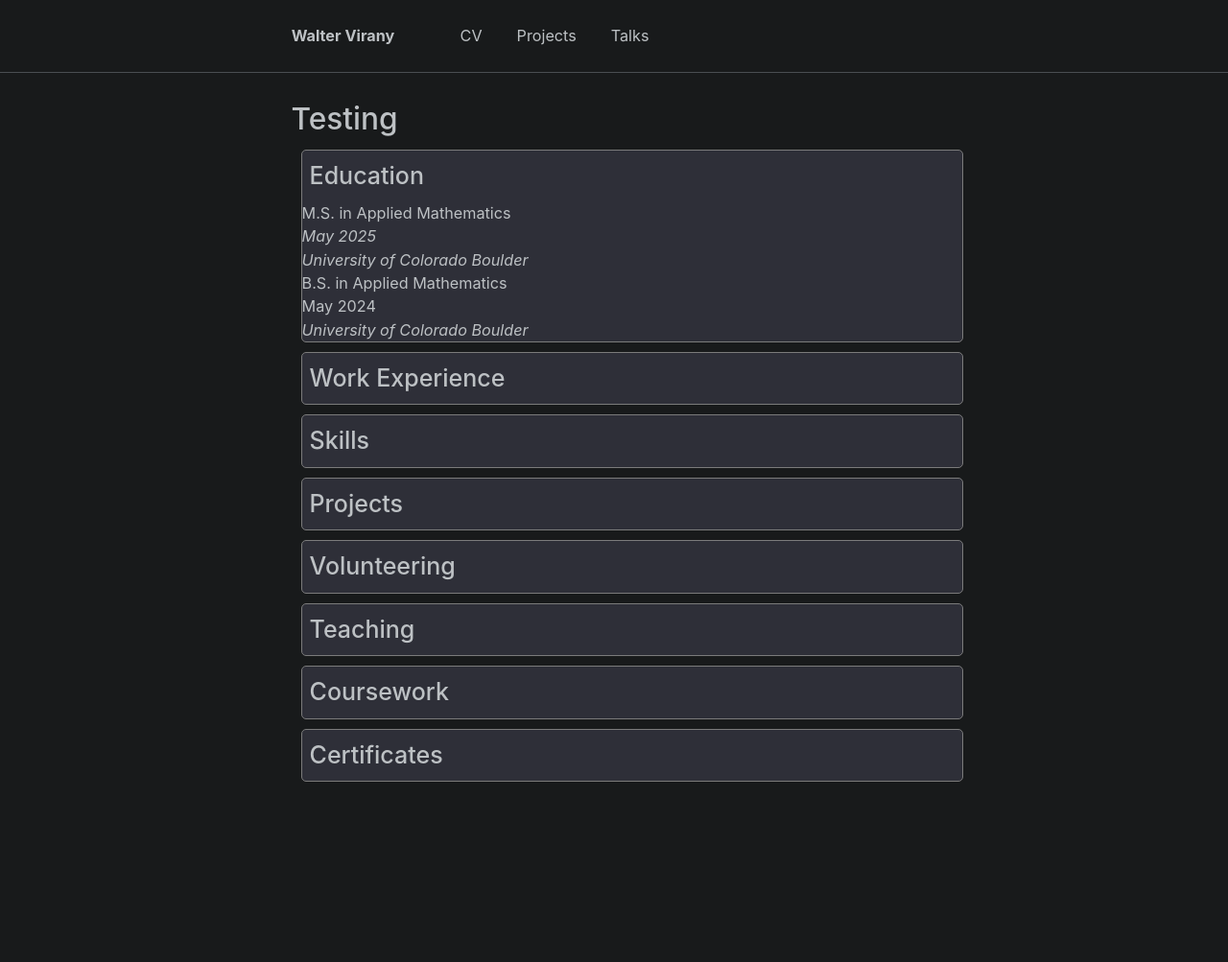
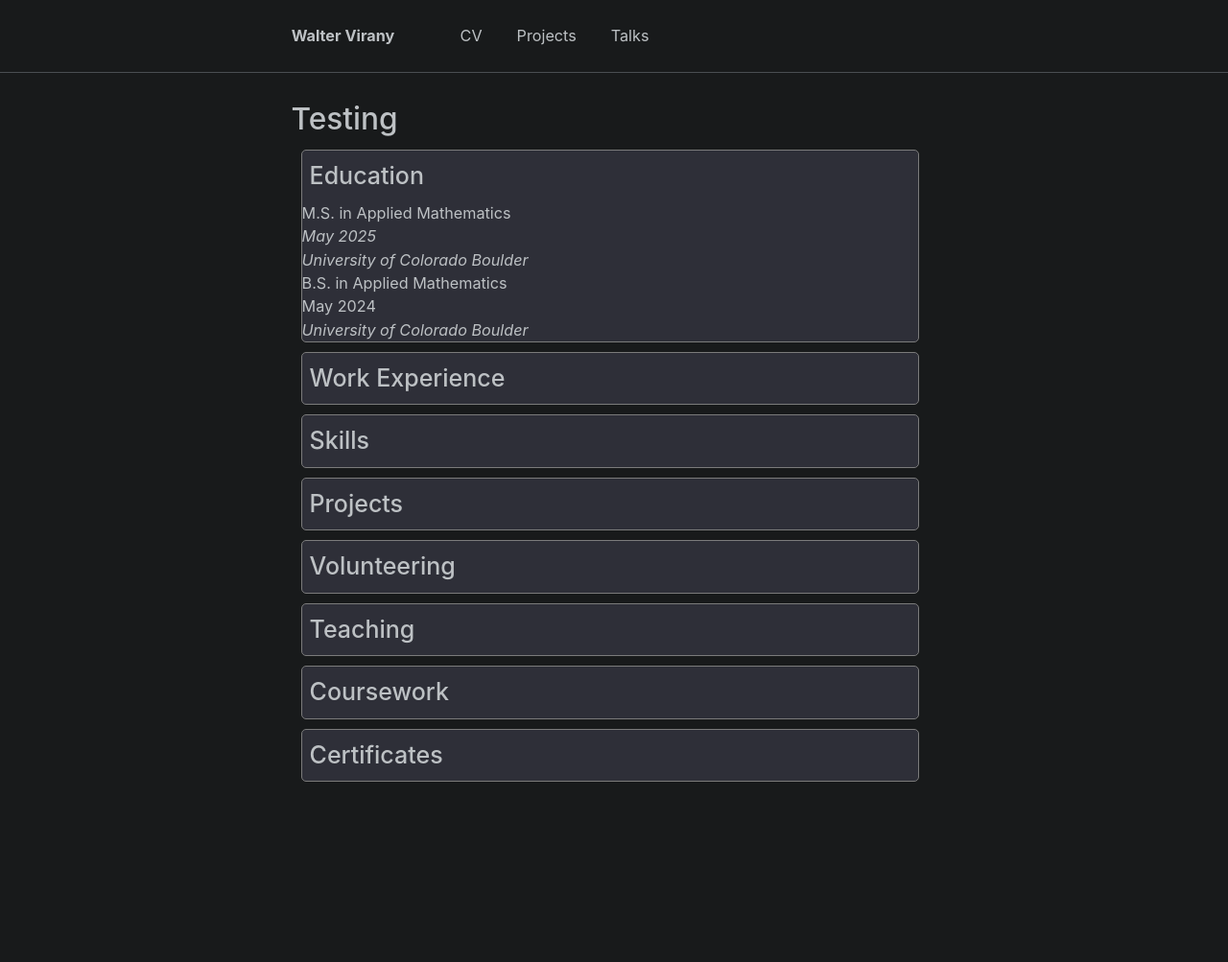
Before and after one commit to wvirany/wvirany.github.io, a Jekyll site: the page built from _pages/test.html, in a window 1280 px wide. Shown: the whole page at 96% size. Built offline with Jekyll 4.4.1, drawn with Linux system fonts in a browser that asks for light colours.

Commit message:
Update test.html

```diff
--- a/_pages/test.html
+++ b/_pages/test.html
@@ -20,7 +20,7 @@ div.cv {
     border-style: solid;
     border-radius: 5px;
     background-color: rgb(46, 47, 56);
-    width: 75%;
+    width: 70%;
     margin: 10px;
 
 }
@@ -31,7 +31,7 @@ div.cv {
 }
 
 .right {
-    width: 25%;
+    width: 20%;
     text-align: right
 }
 
```
